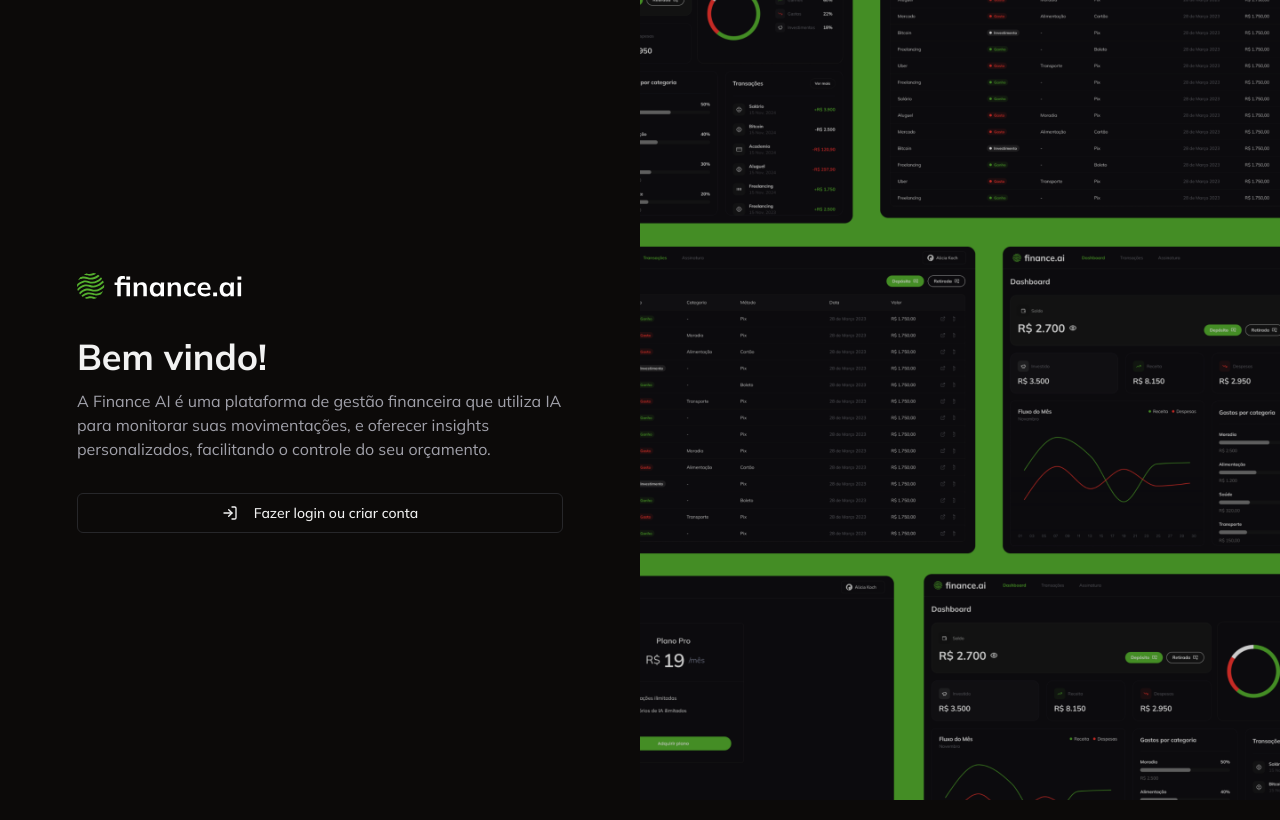
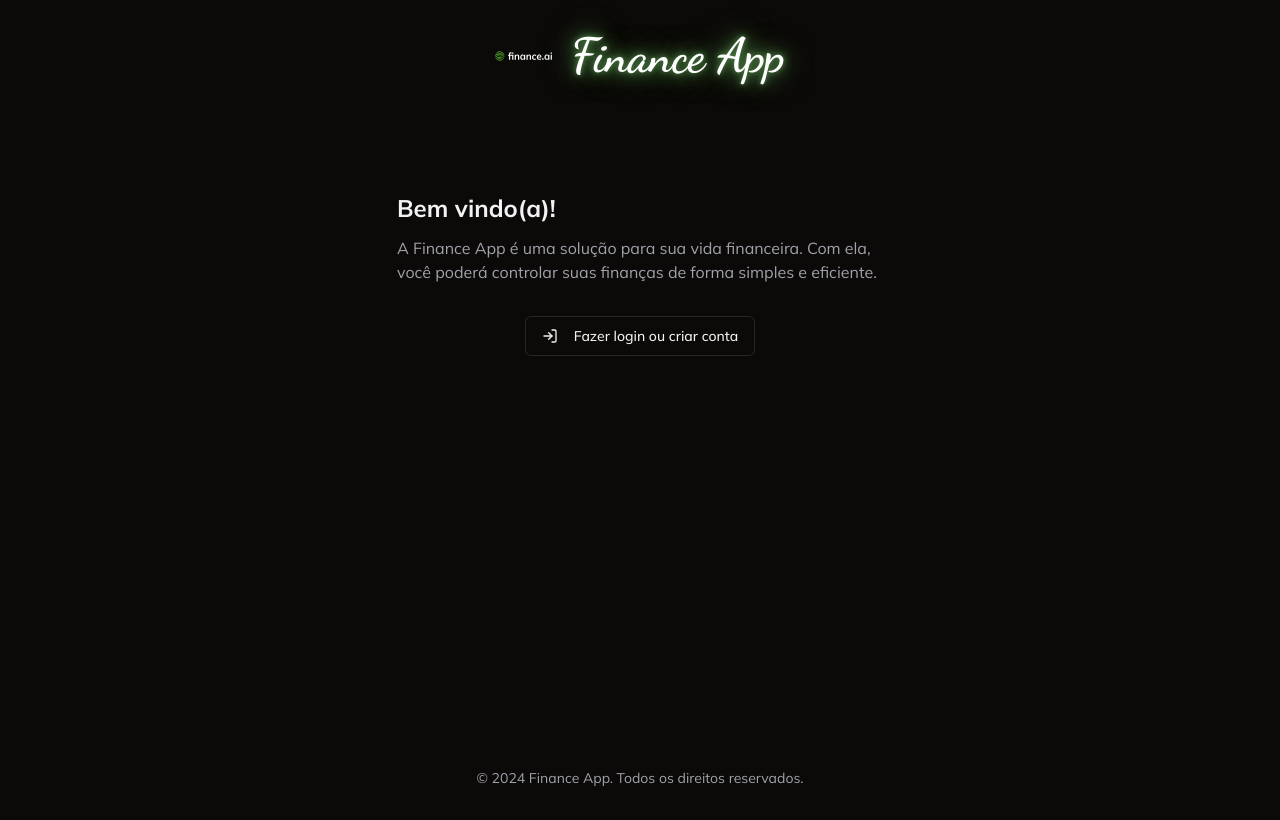
Before and after one commit to aisl1n/finance-app, a Next.js app: page /login in a window 1280 px wide. Built offline with nearby package versions, Linux system fonts and the light colour scheme; no server answers.

Commit message:
feat: update login page

```diff
--- a/app/login/page.tsx
+++ b/app/login/page.tsx
@@ -4,6 +4,11 @@
 import { SignInButton } from "@clerk/nextjs";
 import { auth } from "@clerk/nextjs/server";
 import { redirect } from "next/navigation";
+import { Dancing_Script } from "next/font/google";
+
+const dancingScript = Dancing_Script({
+  subsets: ["latin-ext"],
+});
 
 const LoginPage = async () => {
   const { userId } = await auth();
@@ -12,22 +17,28 @@
     redirect("/");
   }
   return (
-    <div className="grid h-full grid-cols-2">
-      {/* ESQUERDA */}
-      <div className="mx-auto flex max-w-[550px] flex-col justify-center p-8">
+    <div className="mx-auto flex max-w-[550px] flex-col justify-center p-8">
+      <div className="mb-8 flex items-center justify-center gap-4 text-center">
         <Image
           src="/logo.svg"
-          width={173}
+          width={60}
           height={39}
           alt="Logo da marca Finance AI"
-          className="mb-8"
         />
-        <h1 className="mb-3 text-4xl font-bold">Bem vindo!</h1>
-        <p className="text-muted-foreground mb-8">
-          A Finance AI é uma plataforma de gestão financeira que utiliza IA para
-          monitorar suas movimentações, e oferecer insights personalizados,
-          facilitando o controle do seu orçamento.
-        </p>
+        <h1
+          className={`${dancingScript.className} neon-text text-5xl font-bold text-white`}
+        >
+          Finance App
+        </h1>
+      </div>
+      <div className="mt-20 flex flex-col items-center justify-center">
+        <div>
+          <h2 className="mb-3 text-2xl font-bold">Bem vindo(a)!</h2>
+          <p className="mb-8 text-muted-foreground">
+            A Finance App é uma solução para sua vida financeira. Com ela, você
+            poderá controlar suas finanças de forma simples e eficiente.
+          </p>
+        </div>
         <SignInButton>
           <Button variant="outline">
             <LogInIcon className="mr-2" />
@@ -35,14 +46,12 @@
           </Button>
         </SignInButton>
       </div>
-      {/* DIRETA */}
-      <div className="full relative h-full">
-        <Image
-          src="/login.png"
-          alt="Imagem do login"
-          fill
-          className="object-cover"
-        />
+
+      <div className="mt-12 flex h-96 flex-col justify-end text-center text-sm text-muted-foreground">
+        <p>
+          &copy; {new Date().getFullYear()} Finance App. Todos os direitos
+          reservados.
+        </p>
       </div>
     </div>
   );
```
